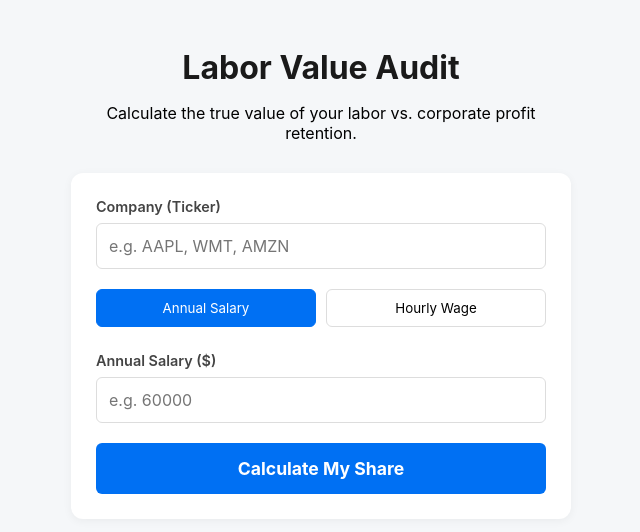
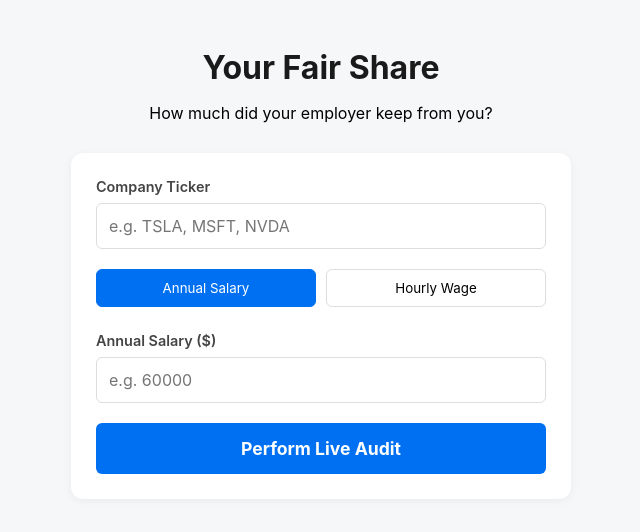
Before and after one commit to willschachterle-ship-it/fair-share-calc, a plain HTML site: page index.html in a window 1280 px wide. Shown: the whole page, without its empty margins (319-959 px from the left). Drawn offline with Linux system fonts and the light colour scheme.

Commit message:
Update index.html

```diff
--- a/index.html
+++ b/index.html
@@ -3,21 +3,20 @@
 <head>
     <meta charset="UTF-8">
     <meta name="viewport" content="width=device-width, initial-scale=1.0">
-    <title>2026 Labor Value Audit</title>
+    <title>Your Fair Share</title>
     <link rel="stylesheet" href="style.css">
 </head>
 <body>
     <div class="container">
         <header>
-            <h1>Labor Value Audit</h1>
-            <p>Calculate the true value of your labor vs. corporate profit retention.</p>
+            <h1>Your Fair Share</h1>
+            <p>How much did your employer keep from you?</p>
         </header>
 
         <div class="card">
             <div class="input-group">
-                <label for="company">Company (Ticker)</label>
-                <input type="text" id="company" list="companyList" placeholder="e.g. AAPL, WMT, AMZN">
-                <datalist id="companyList"></datalist>
+                <label for="company">Company Ticker</label>
+                <input type="text" id="company" placeholder="e.g. TSLA, MSFT, NVDA">
             </div>
 
             <div class="toggle-container">
@@ -49,11 +48,11 @@
                 </div>
             </div>
 
-            <button id="calculateBtn">Calculate My Share</button>
+            <button id="calculateBtn">Perform Live Audit</button>
+            <p id="loadingMsg" class="hidden" style="text-align:center; font-size:0.8em; color:#666; margin-top:10px;">Querying SEC Filings...</p>
         </div>
 
-        <div id="results" class="hidden">
-            </div>
+        <div id="results" class="hidden"></div>
     </div>
     <script src="script.js"></script>
 </body>
```
